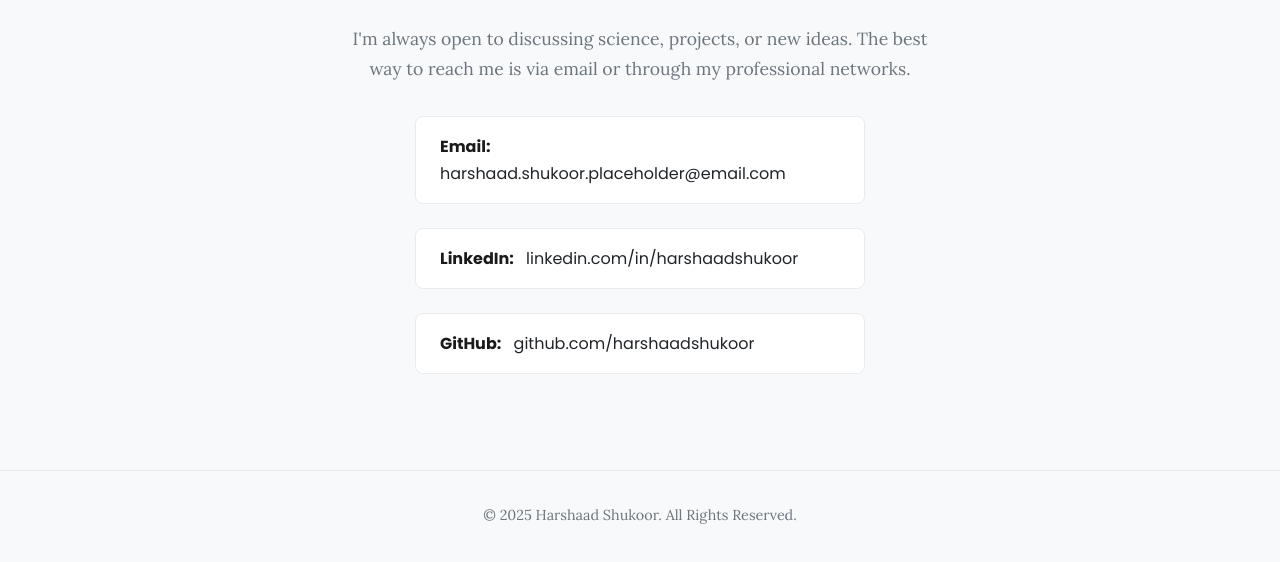
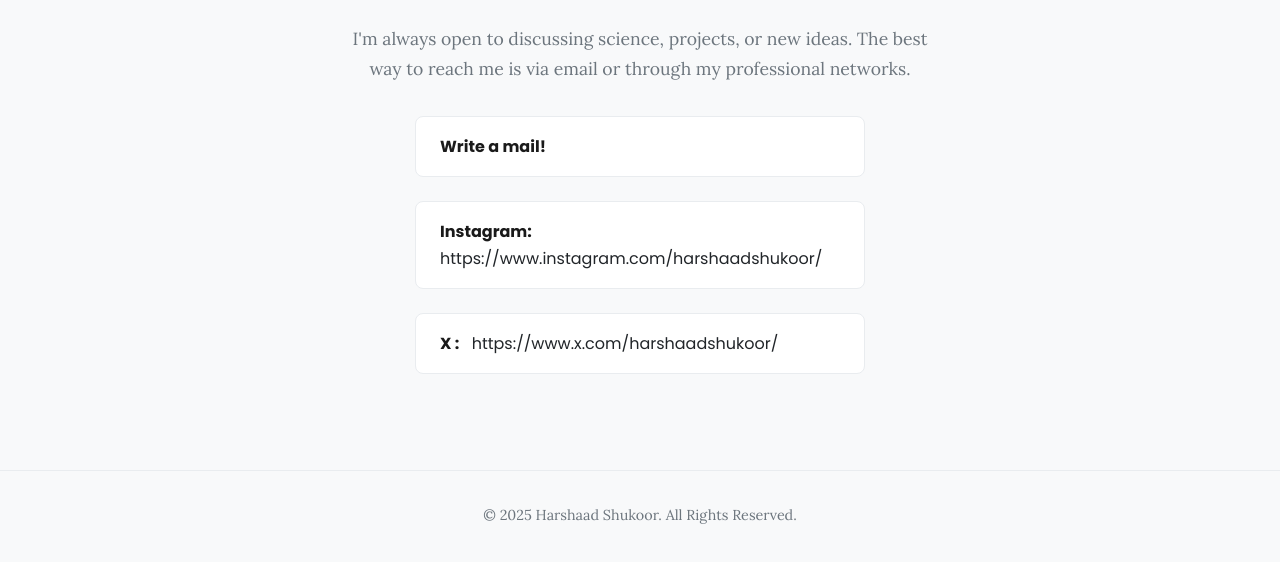
Before and after one commit to HarshaadShuk/Personal-Blog, a plain HTML site: page contact.html in a window 1280 px wide. Shown: the part 214-776 px from the top of the page. Drawn offline with Linux system fonts and the light colour scheme.

Commit message:
Update contact.html

```diff
--- a/contact.html
+++ b/contact.html
@@ -38,18 +38,18 @@
             </p>
             <div class="contact-links">
                 <!-- Email Link -->
-                <a href="mailto:harshaad.shukoor.placeholder@email.com" class="contact-link email">
-                    <strong>Email:</strong> harshaad.shukoor.placeholder@email.com
+                <a href="mailto:harshaadshukoor@gmail.com" class="contact-link email">
+                    <strong>Write a mail!</strong>
                 </a>
 
                 <!-- LinkedIn Link -->
-                <a href="#" class="contact-link linkedin">
-                    <strong>LinkedIn:</strong> linkedin.com/in/harshaadshukoor
+                <a href="#" class="contact-link Instagram">
+                    <strong>Instagram:</strong> https://www.instagram.com/harshaadshukoor/
                 </a>
 
                 <!-- GitHub Link -->
-                <a href="#" class="contact-link github">
-                    <strong>GitHub:</strong> github.com/harshaadshukoor
+                <a href="#" class="contact-link Twitter">
+                    <strong>X :</strong> https://www.x.com/harshaadshukoor/
                 </a>
             </div>
         </section>
```
